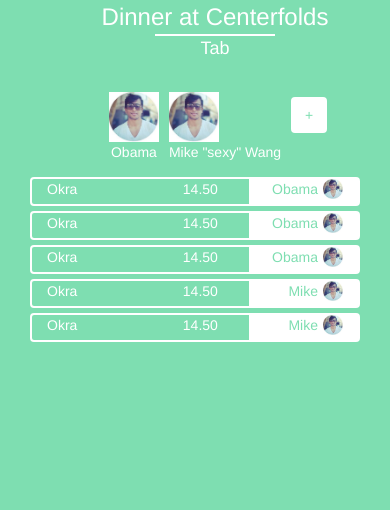
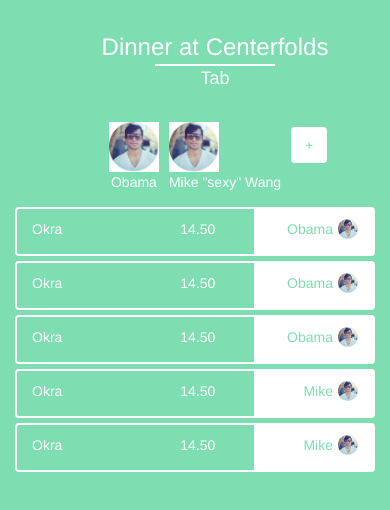
Before and after one commit to jsanch/okra, a plain HTML site: page templates/tab_view/tab.html in a window 390 px wide. Shown: the top 510 px of the page. Drawn offline with nearby package versions, Linux system fonts and the light colour scheme; no server answers.

Commit message:
phone browser test

```diff
--- a/tab.css
+++ b/templates/tab_view/tab.css
@@ -10,6 +10,7 @@ body {
   width: 400px;
   margin: auto;
   margin-bottom: 30px;
+  margin-top: 30px;
 }
 
 .title {
@@ -33,7 +34,7 @@ body {
 .content_container {
   position: relative;
   margin: auto;
-  padding: 15px;
+  padding: 15px 0;
 }
 
 /* -------------- Components -------------- */
@@ -91,8 +92,11 @@ table td {
 .item_assigned_block {
   position: absolute;
   height: 100%;
+  top: 0;
   background-color: white;
   color: #7EDEB1;
+  padding-top: 10px;
+  padding-bottom: 10px;
 }
 
 /* -------------- Overrides -------------- */
@@ -105,5 +109,5 @@ table td {
   margin-bottom: 5px;
   padding-left: 0;
   padding-right: 0;
-  padding: 0;
+  /*padding: 0;*/
 }
--- a/tab.html
+++ b/templates/tab_view/tab.html
@@ -5,6 +5,7 @@
   <script type="text/javascript" src="bootstrap.js"></script>
   <script type="text/javascript" src="handlebars-v1.3.0.js"></script>
   <script type="text/javascript" src="tab.js"></script>
+  <meta name="viewport" content="width=device-width, initial-scale=1">
 
 	<link rel="stylesheet" type="text/css" href="bootstrap.min.css">
   <link rel="stylesheet" type="text/css" href="tab.css">
```
Also changed, not shown: templates/tab_view/bootstrap.js (renamed from bootstrap.js), templates/tab_view/bootstrap.min.css (renamed from bootstrap.min.css), templates/tab_view/face.jpeg (renamed from face.jpeg), templates/tab_view/handlebars-v1.3.0.js (renamed from handlebars-v1.3.0.js), templates/tab_view/tab.js (renamed from tab.js).
